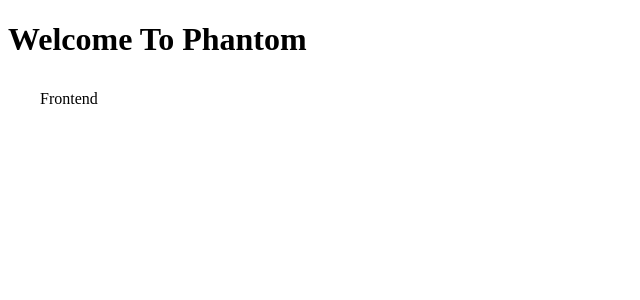
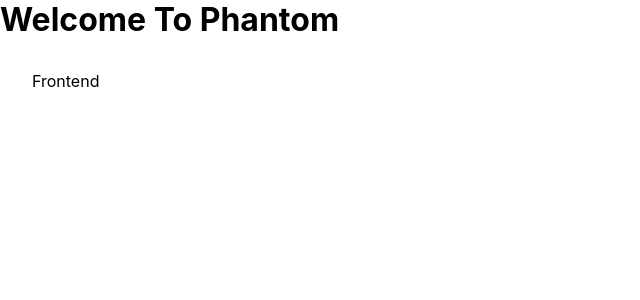
Before and after one commit to atlp-rwanda/rca-phantom-team1-fe, a React (Vite) app: page / in a window 1280 px wide. Shown: the top 300 px of the page, without its empty margins (0-640 px from the left). Built offline with nearby package versions, Linux system fonts and the light colour scheme.

Commit message:
chore: project setup

```diff
--- a/package.json
+++ b/package.json
@@ -23,6 +23,7 @@
     "babel-loader": "^9.1.2",
     "css-loader": "^6.7.3",
     "file-loader": "^6.2.0",
+    "react-router-dom": "^6.10.0",
     "sass": "^1.60.0",
     "sass-loader": "^13.2.2",
     "vite": "^4.2.0"
--- /dev/null
+++ b/src/App.jsx
@@ -0,0 +1,20 @@
+import React from 'react'
+import './assets/styles/index.css'
+import {
+  Routes,
+  BrowserRouter as Router,
+  Route,
+} from 'react-router-dom';
+import Home from './pages/Home'
+
+function App() {
+  return (
+   <Router>
+     <Routes>
+       {/* auth routes */}
+       <Route path="/" element={<Home />} />
+     </Routes>
+   </Router>
+  )
+}
+export default App;
--- /dev/null
+++ b/src/index.css
@@ -0,0 +1,14 @@
+body {
+  margin: 0;
+  font-family: -apple-system, BlinkMacSystemFont, 'Segoe UI', 'Roboto', 'Oxygen',
+    'Ubuntu', 'Cantarell', 'Fira Sans', 'Droid Sans', 'Helvetica Neue',
+    sans-serif;
+  -webkit-font-smoothing: antialiased;
+  -moz-osx-font-smoothing: grayscale;
+}
+
+*{
+  box-sizing: border-box;
+  margin: 0;
+  padding: 0;
+}
--- a/src/index.jsx
+++ b/src/index.jsx
@@ -1,10 +1,10 @@
 import React from 'react'
 import ReactDOM from 'react-dom/client'
-import './assets/styles/index.css'
-import Home from './pages/Home'
+import App from './App'
+import './index.css'
 
 ReactDOM.createRoot(document.getElementById('root')).render(
   <React.StrictMode>
-    <Home />
-  </React.StrictMode>,
+    <App />
+  </React.StrictMode>
 )
```
Also changed, not shown: 1 other file (tests, documents, lock files or other folders).
